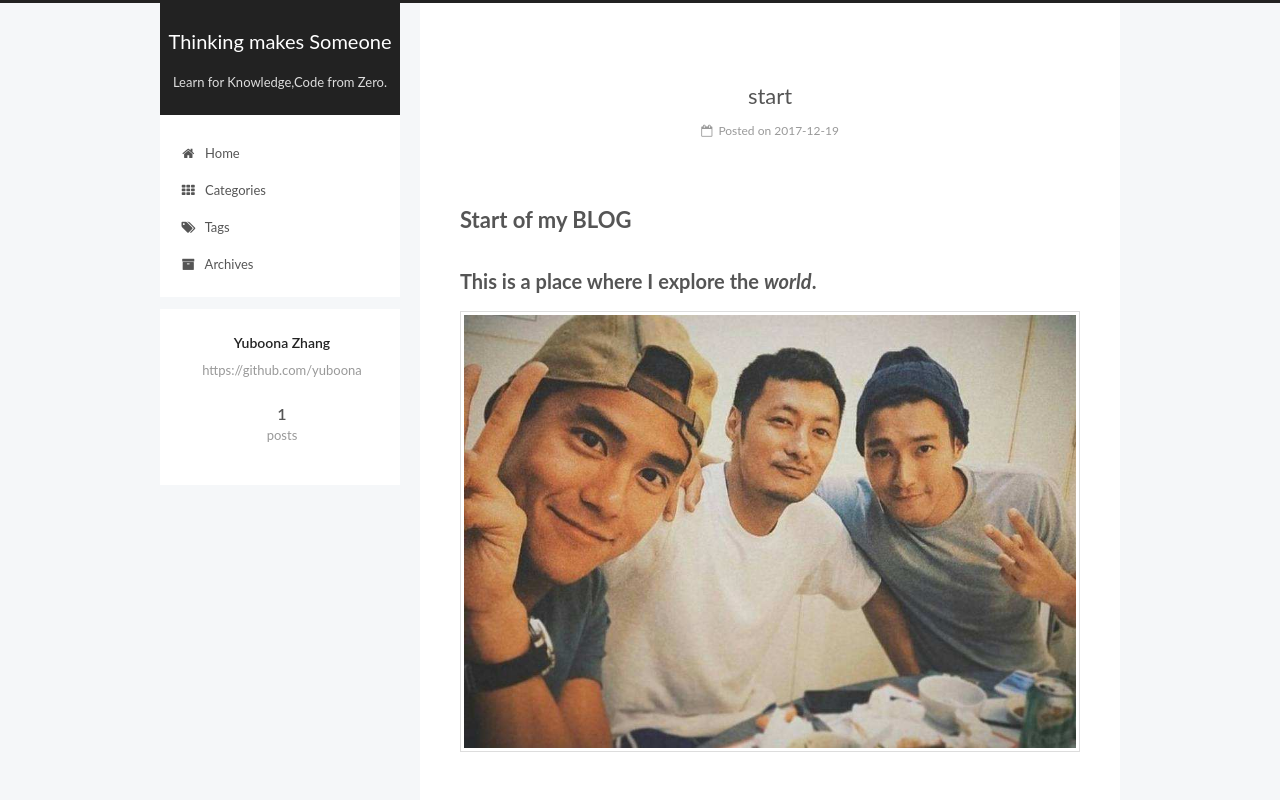
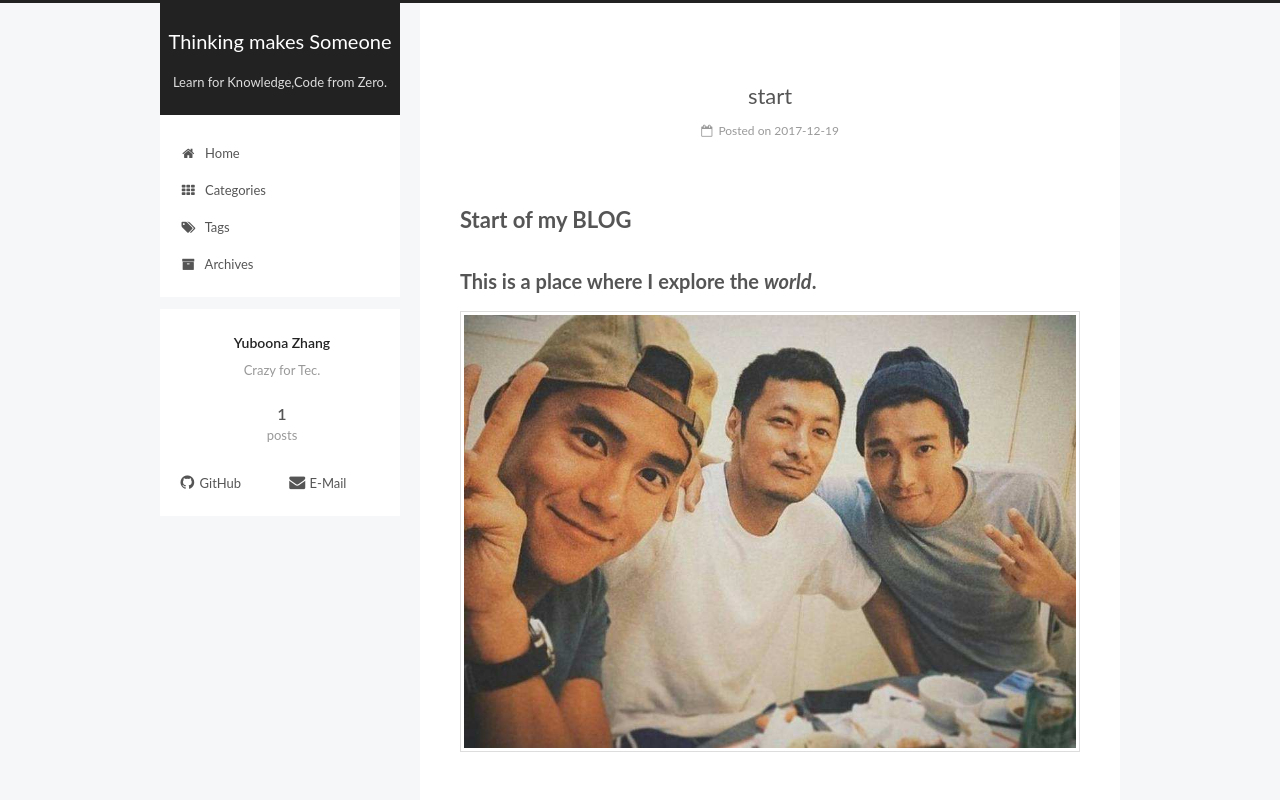
Before and after one commit to yuboona/yuboona.github.io, a plain HTML site: page index.html in a window 1280 px wide. Shown: the top 800 px of the page. Drawn offline with Linux system fonts and the light colour scheme.

Commit message:
Site updated: 2017-12-20 14:47:03

```diff
--- a/css/main.css
+++ b/css/main.css
@@ -1828,7 +1828,7 @@ pre .javascript .function {
   width: 4px;
   height: 4px;
   border-radius: 50%;
-  background: #790bff;
+  background: #45f1ff;
 }
 .links-of-blogroll {
   font-size: 13px;
--- a/index.html
+++ b/index.html
@@ -79,16 +79,16 @@
 
 
 
-<meta name="description" content="https://github.com/yuboona">
+<meta name="description" content="Crazy for Tec.">
 <meta property="og:type" content="website">
 <meta property="og:title" content="Thinking makes Someone">
 <meta property="og:url" content="http://yoursite.com/index.html">
 <meta property="og:site_name" content="Thinking makes Someone">
-<meta property="og:description" content="https://github.com/yuboona">
+<meta property="og:description" content="Crazy for Tec.">
 <meta property="og:locale" content="en">
 <meta name="twitter:card" content="summary">
 <meta name="twitter:title" content="Thinking makes Someone">
-<meta name="twitter:description" content="https://github.com/yuboona">
+<meta name="twitter:description" content="Crazy for Tec.">
 
 
 
@@ -395,7 +395,7 @@
           <div class="site-author motion-element" itemprop="author" itemscope itemtype="http://schema.org/Person">
 
               <p class="site-author-name" itemprop="name">Yuboona Zhang</p>
-              <p class="site-description motion-element" itemprop="description">https://github.com/yuboona</p>
+              <p class="site-description motion-element" itemprop="description">Crazy for Tec.</p>
           </div>
 
           <nav class="site-state motion-element">
@@ -420,6 +420,20 @@
 
 
           <div class="links-of-author motion-element">
+
+
+                <span class="links-of-author-item">
+                  <a href="https://github.com/yuboona" target="_blank" title="GitHub">
+
+                      <i class="fa fa-fw fa-github"></i>GitHub</a>
+                </span>
+
+                <span class="links-of-author-item">
+                  <a href="mailto:yubooba@gmail.com" target="_blank" title="E-Mail">
+
+                      <i class="fa fa-fw fa-envelope"></i>E-Mail</a>
+                </span>
+
 
           </div>
 
```
Also changed, not shown: 2017/12/19/start/index.html (+15 -1 lines), archives/2017/12/index.html (+18 -4 lines), archives/2017/index.html (+18 -4 lines), archives/index.html (+18 -4 lines), categories/index.html (+18 -4 lines), tags/index.html (+18 -4 lines).
